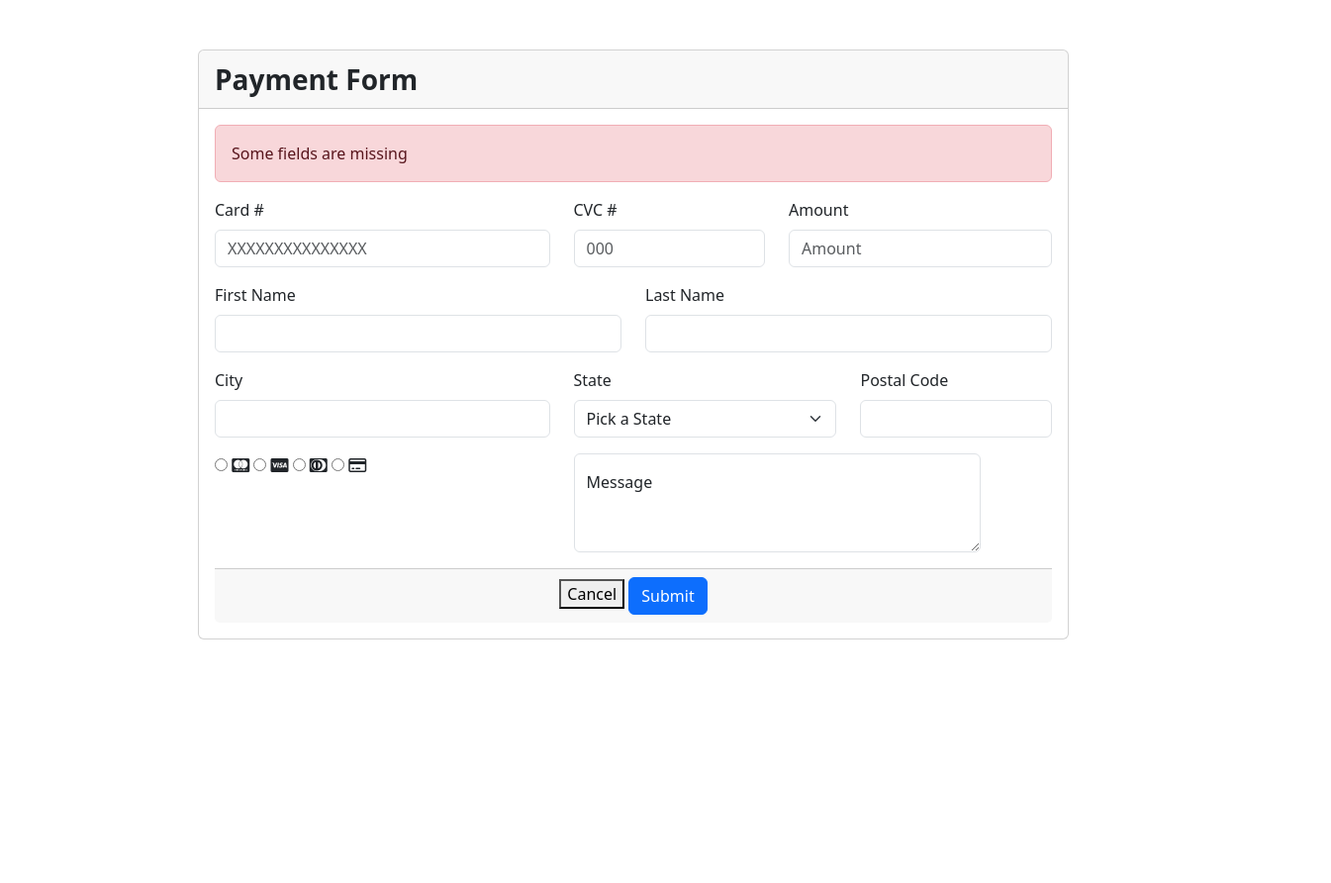
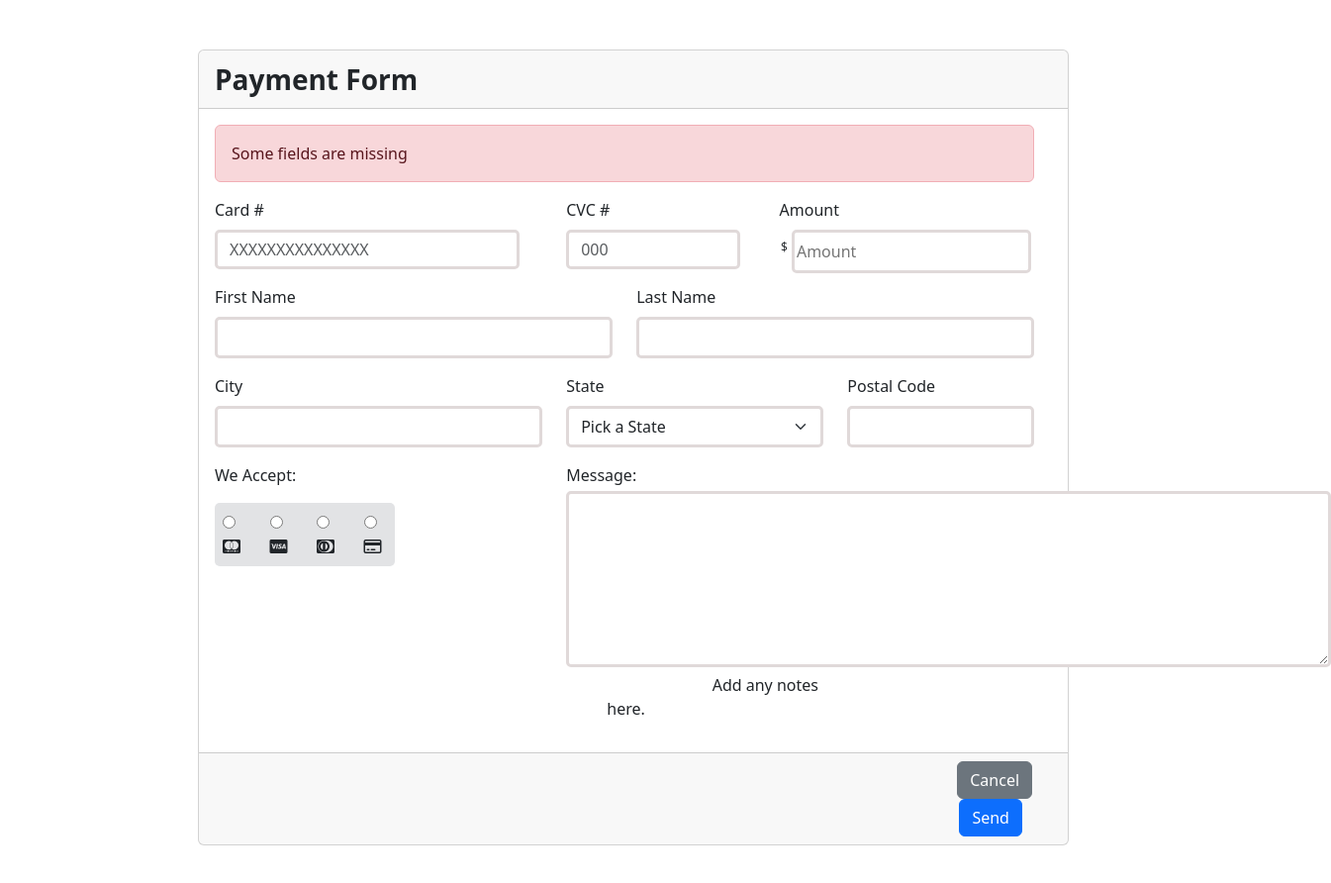
Before and after one commit to 4GeeksAcademy/NJCampbell-HTML-Forms-practice, a plain HTML site: page index.html in a window 1280 px wide. Shown: the whole page at 99% size, 1345 px wide, since content can reach past the window. Before the commit the page ends 800 px from the top, so only its background shows below. Drawn offline with nearby package versions, Linux system fonts and the light colour scheme.

Commit message:
reworked borders and layout

```diff
--- a/index.html
+++ b/index.html
@@ -4,7 +4,7 @@
     <meta charset="utf-8">
     <meta name="viewport" content="width=device-width, initial-scale=1">
     <link rel="stylesheet" href="styles.css">
-    <title>Bootstrap demo</title>
+    <title>HTML Payment Form</title>
     <script src="https://kit.fontawesome.com/2360758ebf.js" crossorigin="anonymous"></script>
     <link href="https://cdn.jsdelivr.net/npm/bootstrap@5.3.0/dist/css/bootstrap.min.css" rel="stylesheet" integrity="sha384-9ndCyUaIbzAi2FUVXJi0CjmCapSmO7SnpJef0486qhLnuZ2cdeRhO02iuK6FUUVM" crossorigin="anonymous">
   </head>
@@ -15,7 +15,7 @@
         </div>
         <form id="payment-info" onsubmit="validate()">
             <div class="card-body">
-              <div class="alert alert-danger" role="alert">
+              <div class="alert alert-danger fw-medium" role="alert">
                 Some fields are missing
               </div>
             <!-- user input -->
@@ -24,24 +24,24 @@
                 <div class="row">
                     <div class="col-5">
                         <div class="mb-3 text-start">
-                            <label for="creditCardInfo" class="form-label">Card #</label>
+                            <label for="creditCardInfo" class="form-label fw-medium">Card #</label>
                             <input type="text" class="form-control" id="creditCardInfo" placeholder="XXXXXXXXXXXXXXX">
                           </div>
 
                     </div>
                     <div class="col-3">
                         <div class="mb-3 text-start">
-                            <label for="creditCardInfo" class="form-label">CVC #</label>
-                            <input type="text" class="form-control" id="creditCardInfo" placeholder="000">
+                            <label for="creditCardInfo" class="form-label fw-medium">CVC #</label>
+                            <input type="number" class="form-control" id="creditCardInfo" placeholder="000" required>
                           </div>
 
                     </div>
                     <div class="col-4">
-                        <div class="mb-3 text-start">
-                            <label for="creditCardInfo" class="form-label">Amount</label>
-                            <input type="text" class="form-control" id="creditCardInfo" placeholder="Amount">
-                          </div>
-
+                      <label for="amountTotal" class="form-label fw-medium" id="amountLabel">Amount</label><br />
+                      <span class="">
+                        <sup> $</sup>
+                        <input type="number" name="amount" id="creditCardInfo" placeholder="Amount" required/>
+                      </span>
                     </div>
                 </div>
             </fieldset>
@@ -49,14 +49,14 @@
                 <div class="row">
                     <div class="col-6">
                 <div class="mb-3 text-start">
-                    <label for="nameInfo" class="form-label">First Name</label>
-                    <input type="text" class="form-control" id="nameInfo" placeholder="">
+                    <label for="nameInfo" class="form-label fw-medium">First Name</label>
+                    <input type="text" class="form-control" id="firstNameInfo" placeholder="" required>
                   </div>
                     </div>
                     <div class="col-6">
                   <div class="mb-3 text-start">
-                    <label for="nameInfo" class="form-label">Last Name</label>
-                    <input type="text" class="form-control" id="nameInfo" placeholder="">
+                    <label for="nameInfo" class="form-label fw-medium">Last Name</label>
+                    <input type="text" class="form-control" id="lastNameInfo" placeholder="" required>
                   </div>
                     </div>
                 </div>
@@ -67,14 +67,14 @@
                 <div class="row">
                     <div class="col-5">
                 <div class="mb-3 text-start">
-                    <label for="mailingInfo" class="form-label">City</label>
-                    <input type="text" class="form-control" id="mailingInfo" placeholder="">
+                    <label for="mailingInfo" class="form-label fw-medium">City</label>
+                    <input type="text" class="form-control" id="mailingCity" placeholder="" required>
                   </div>
                     </div>
                     <div class="col-4">
                   <div class="mb-3 text-start">
-                    <label for="mailingInfo" class="form-label">State</label>
-                    <select class="form-select" aria-label="Default select example">
+                    <label for="mailingInfo" class="form-label fw-medium">State</label>
+                    <select class="form-select" aria-label="Default select example" id="mailingState" required>
                         <option selected>Pick a State</option>
                         <option value="1">California</option>
                         <option value="2">Florida</option>
@@ -85,8 +85,8 @@
                     </div>
                     <div class="col-3">
                         <div class="mb-3 text-start">
-                            <label for="mailingInfo" class="form-label">Postal Code</label>
-                            <input type="text" class="form-control" id="mailingInfo" placeholder="">
+                            <label for="mailingInfo" class="form-label fw-medium">Postal Code</label>
+                            <input type="text" class="form-control" id="mailingZip" placeholder="" required>
                           </div>
                     </div>
                 </div>
@@ -97,18 +97,29 @@
                     <div class="mb-3 text-start">
                         <div id="credit-card-radio">
                             <!-- <legend>We Accept:</legend> -->
+                            <p class="fw-medium">We Accept:</p>
                             <fieldset id="credit-card-radio">
-                                <div>
+                                <div class="cardType bg-secondary-subtle p-2">
+                                  <div class="row">
+                                  <div class="col">
                                     <input type="radio" id="contactChoice1" name="contact" value="email" />
                                   <label for="contactChoice1"><i class="fa-brands fa-cc-mastercard"></i></label>
-
+                                  </div>
+                                  <div class="col">
                                     <input type="radio" id="contactChoice2" name="contact" value="phone" />
                                   <label for="contactChoice2"><i class="fa-brands fa-cc-visa"></i></label>
-
+                                  </div>
+                                  <div class="col">
                                   <input type="radio" id="contactChoice3" name="contact" value="mail" />
                                   <label for="contactChoice3"><i class="fa-brands fa-cc-diners-club"></i></label>
-                                  <input type="radio" id="contactChoice3" name="contact" value="mail" />
+                                  </div>
+                                  <div class="col"> <input type="radio" id="contactChoice4" name="contact" value="mail" />
                                     <label for="contactChoice3"><i class="fa-regular fa-credit-card"></i></label>
+                                  </div>
+                                  </div>
+
+
+
                                 </div>
 
                              </fieldset>
@@ -120,14 +131,12 @@
 
                 </div>
                 <div class="col-6">
-                    <div class="mb-3 text-start">
-                <fieldset id="user-message">
-                  <div class="form-floating">
-                    <textarea class="form-control" placeholder="" id="floatingTextarea2" style="height: 100px"></textarea>
-                    <label for="floatingTextarea2">Message</label>
+                    <div class="mb-3">
+                      <label class="mb-1 fw-medium" id="messageLabel">Message:</label><br/>
+                      <textarea name="message" id="messageBox" rows="7" cols="81"></textarea>
+                      <span class="fw-medium fs-6" id="messageNotes">Add any notes here.</span>
                     </div>
 
-                </fieldset>
                 </div>
             </div>
 
@@ -139,12 +148,17 @@
 
 
             </div>
-            <div class="card-footer text-body-secondary">
+            <!-- end card body -->
+
+
+        </form>
+        <div class="row" id="submitButton1">
+          <div class="card-footer" id="submitButton">
             <!-- submit/cancel button -->
-                <button type="button" class="btn-secondary">Cancel</button>
-                <input class="btn btn-primary" type="submit" value="Submit">
+            <button type="button" class="btn btn-secondary">Cancel</button>
+            <input class="btn btn-primary me-2" type="submit" value="Send">
         </div>
-        </form>
+        </div>
       </div>
 
 
--- a/styles.css
+++ b/styles.css
@@ -1,7 +1,66 @@
+
+
 .card {
     margin: 50px 200px 50px 200px;
 }
-
+.card-body {
+    margin-right: 2%;
+}
 .alert {
     text-align: left;
 }
+#amountLabel {
+    padding-right: 75%;
+}
+#creditCardInfo {
+    width: 93%;
+    border-radius: 5px;
+    border: solid rgb(224, 217, 217);
+    height: 50%;
+}
+#firstNameInfo {
+    border-radius: 5px;
+    border: solid rgb(224, 217, 217);
+}
+#lastNameInfo {
+    border-radius: 5px;
+    border: solid rgb(224, 217, 217);
+    margin-right: 5px;
+}
+#mailingCity {
+    border-radius: 5px;
+    border: solid rgb(224, 217, 217);
+}
+#mailingState {
+    border-radius: 5px;
+    border: solid rgb(224, 217, 217);
+}
+#mailingZip {
+    border-radius: 5px;
+    border: solid rgb(224, 217, 217);
+}
+#messageBox {
+    border-radius: 5px;
+    border: solid rgb(224, 217, 217);
+}
+#messageLabel {
+    padding-right: 90%;
+}
+#messageNotes {
+    padding-right: 70%;
+}
+#submitButton {
+    padding-left: 85%;
+}
+#submitButton1 {
+    width: 100%;
+    margin-left: 0px;
+}
+
+.cardType {
+    width: 55%;
+    border-radius: 5px;
+  }
+#messageLabel {
+    text-align: left;
+}
```
Lines whose indentation alone changed are shown as unchanged.
